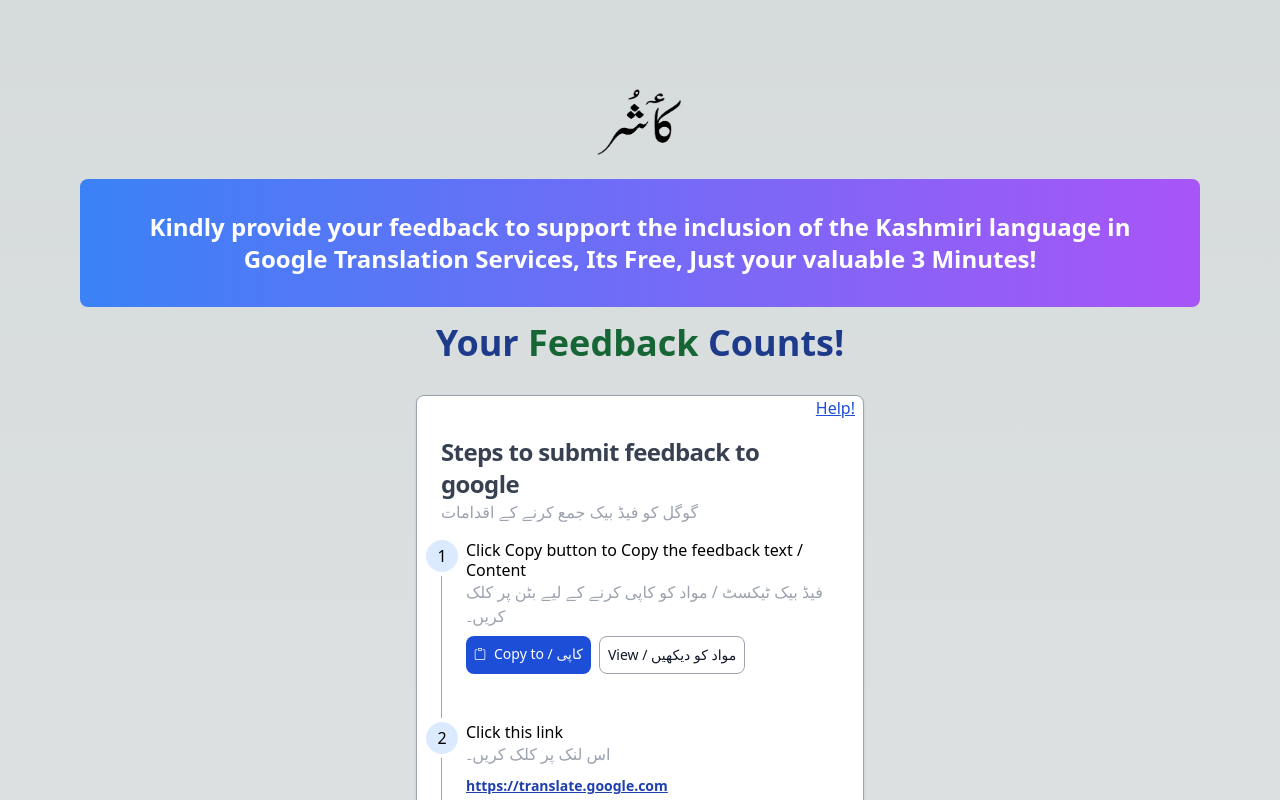
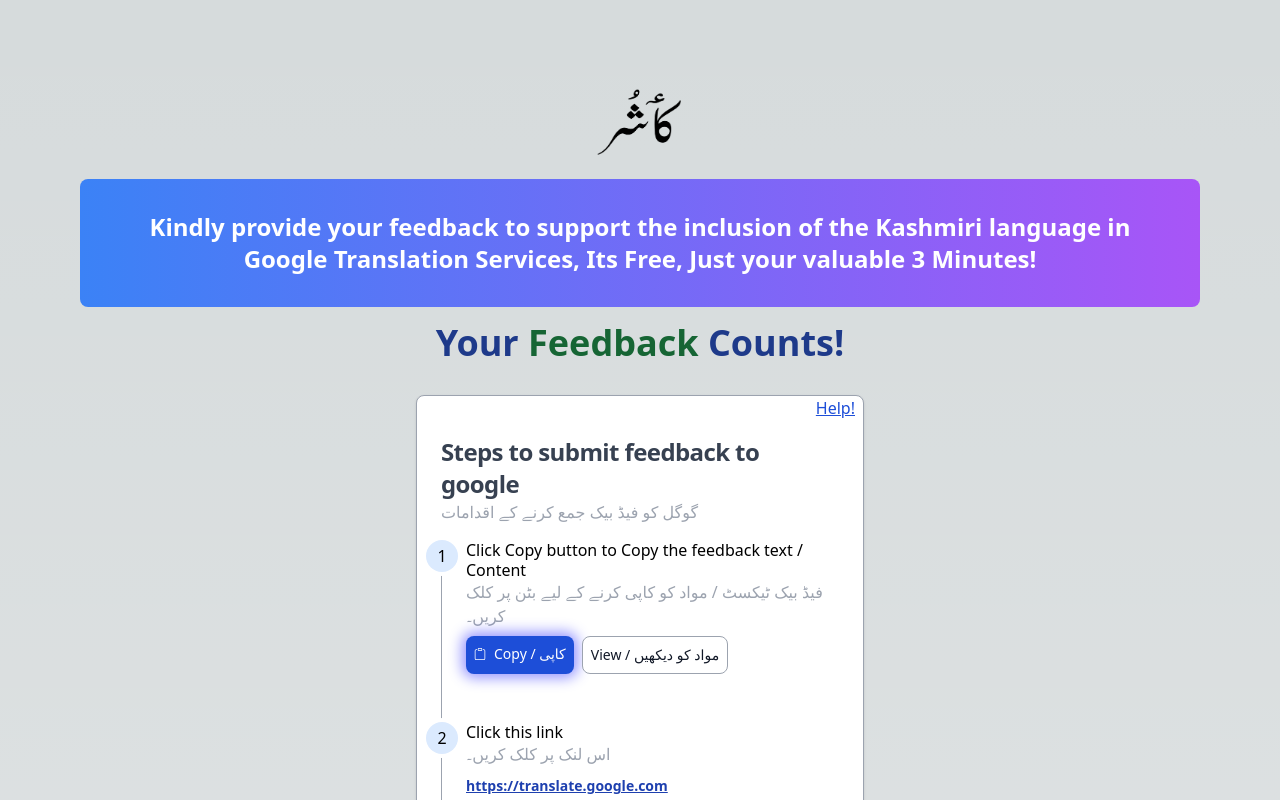
Before and after one commit to rjmk159/supportks, a Next.js app: page / in a window 1280 px wide. Shown: the top 800 px of the page. Built offline with nearby package versions, Linux system fonts and the light colour scheme.

Commit message:
New changes

```diff
--- a/src/pages/index.js
+++ b/src/pages/index.js
@@ -114,7 +114,7 @@
               <CopyToClipboard
                 text={content}
                 onCopy={handleCopyClick}
-                className="flex text-white bg-blue-700 hover:bg-blue-800 focus:ring-4 focus:ring-blue-300 font-medium rounded-lg text-sm px-2 py-2 me-2 mb-2 dark:bg-blue-600 dark:hover:bg-blue-700 focus:outline-none dark:focus:ring-blue-800"
+                className="animate-glow flex text-white bg-blue-700 hover:bg-blue-800 focus:ring-4 focus:ring-blue-300 font-medium rounded-lg text-sm px-2 py-2 me-2 mb-2 dark:bg-blue-600 dark:hover:bg-blue-700 focus:outline-none dark:focus:ring-blue-800"
               >
                 <span>
                   {!copied ? (
@@ -122,13 +122,13 @@
                   ) : (
                     <BsClipboard2CheckFill className="w-3 h-5 mr-2" />
                   )}
-                  {copied ? "Copied!" : "Copy to  / کاپی"}
+                  {copied ? "Copied!" : "Copy / کاپی"}
                 </span>
               </CopyToClipboard>
               <button
                 type="button"
                 onClick={handleOpenModal}
-                className="py-2 px-2 me-2 mb-2 text-sm font-medium text-gray-900 focus:outline-none bg-white rounded-lg border border-gray-400 hover:bg-gray-100 hover:text-blue-700 focus:z-10 focus:ring-4 focus:ring-gray-400 dark:focus:ring-gray-700 dark:bg-gray-800 dark:text-gray-400 dark:border-gray-600 dark:hover:text-white dark:hover:bg-gray-700"
+                className="py-2 px-2  mb-2 text-sm font-medium text-gray-900 focus:outline-none bg-white rounded-lg border border-gray-400 hover:bg-gray-100 hover:text-blue-700 focus:z-10 focus:ring-4 focus:ring-gray-400 dark:focus:ring-gray-700 dark:bg-gray-800 dark:text-gray-400 dark:border-gray-600 dark:hover:text-white dark:hover:bg-gray-700"
               >
                 View / مواد کو دیکھیں
               </button>
--- a/src/styles/globals.css
+++ b/src/styles/globals.css
@@ -72,3 +72,18 @@
   align-items: center;
   justify-content: center;
 }
+@keyframes glow {
+  0% {
+    box-shadow: 0 0 10px 0px rgba(0, 0, 255, 0.5);
+  }
+  50% {
+    box-shadow: 0 0 20px 10px rgba(0, 0, 255, 0.3);
+  }
+  100% {
+    box-shadow: 0 0 10px 0px rgba(0, 0, 255, 0.5);
+  }
+}
+
+.animate-glow {
+  animation: glow 1s infinite;
+}
```
